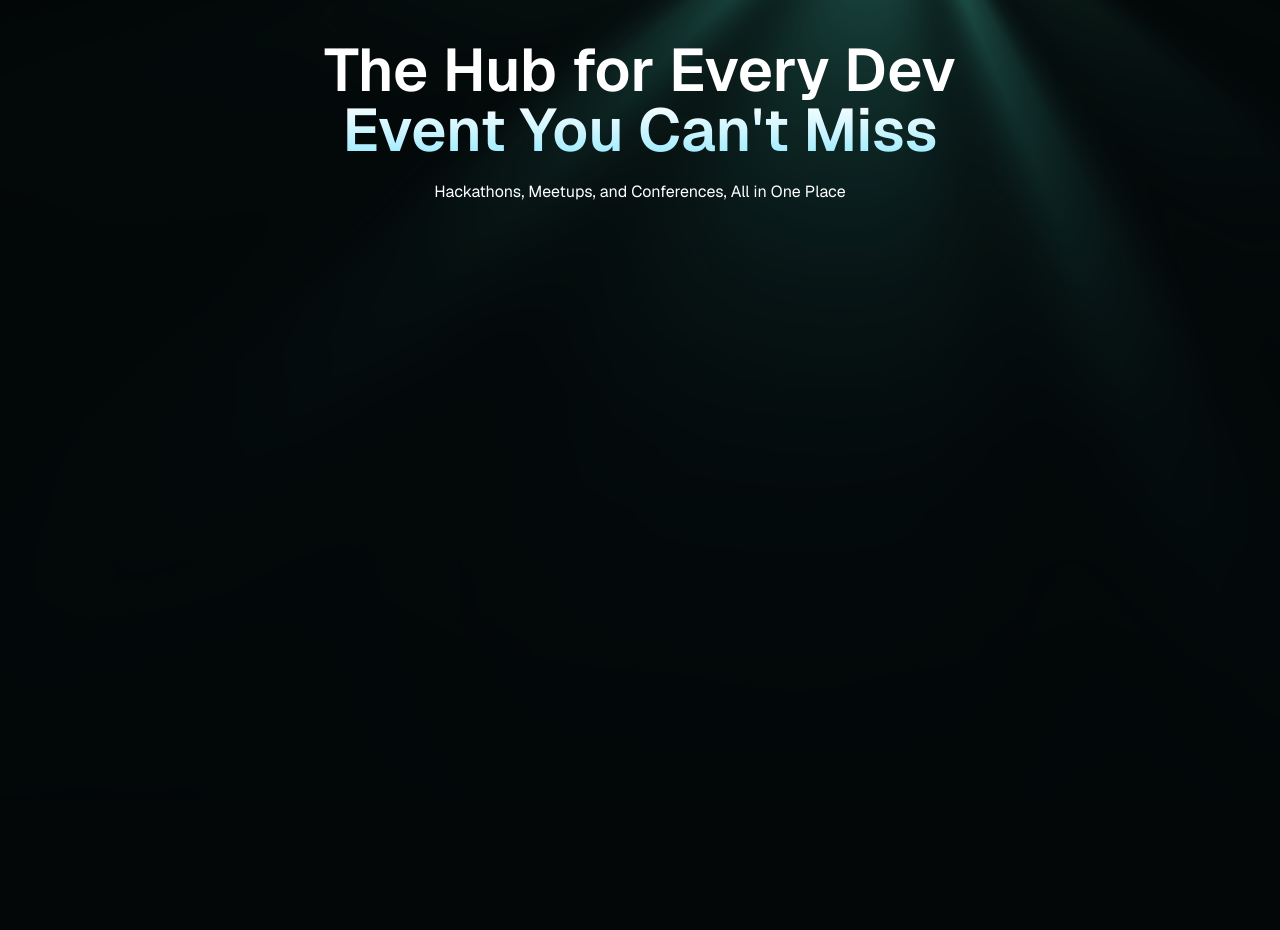
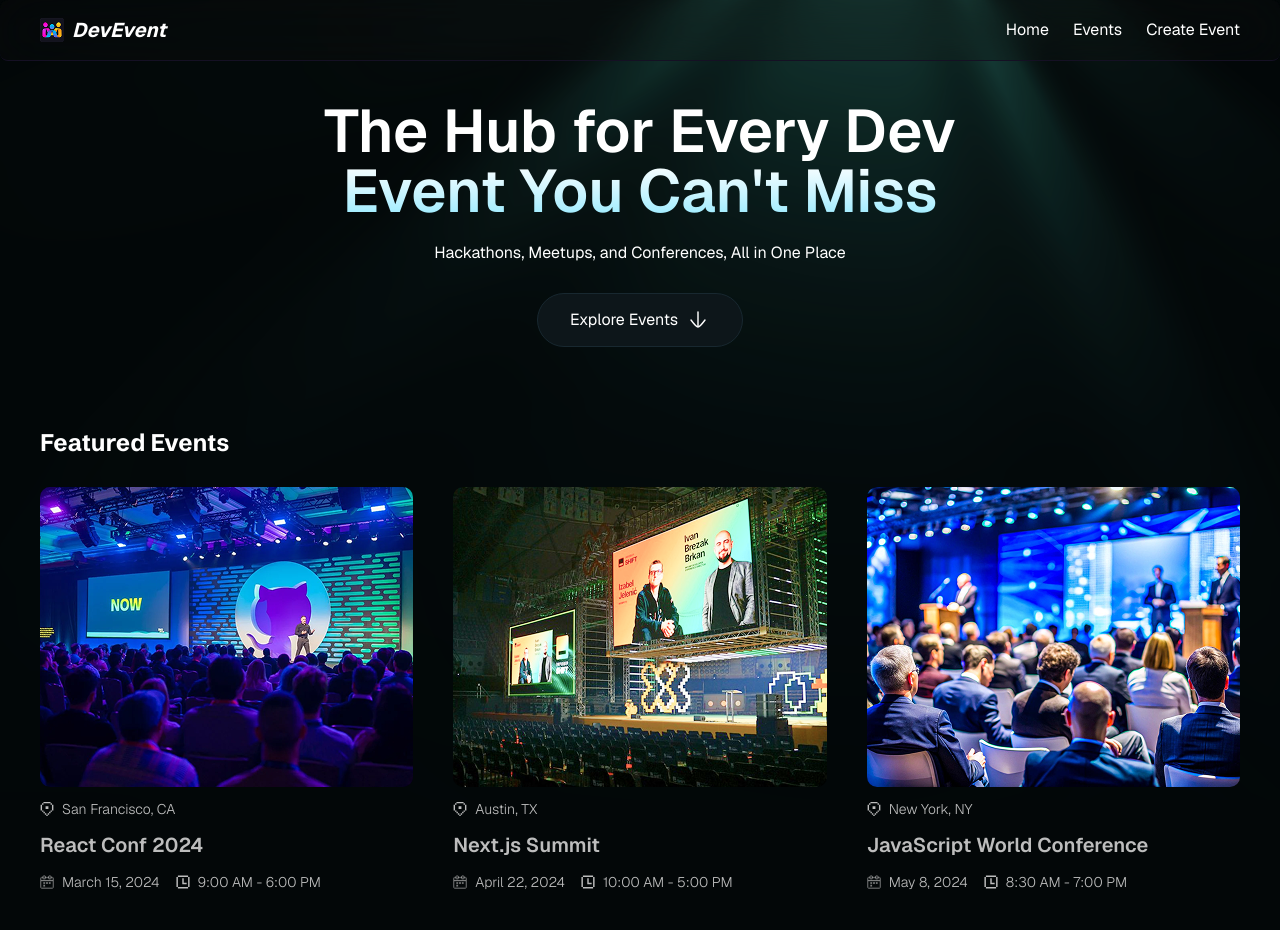
Before and after one commit to asilbek2706/NextJS-16-tutorial, a Next.js app: page / in a window 1280 px wide. Shown: the top 930 px of the page. Before the commit the page ends 800 px from the top, so only its background shows below. Built offline with nearby package versions, Linux system fonts and the light colour scheme; a web font is replaced by a local one.

Commit message:
HomePage implemented

```diff
--- a/app/layout.tsx
+++ b/app/layout.tsx
@@ -4,6 +4,7 @@
 import { ReactNode } from 'react';
 import { cn } from '@/lib/utils';
 import LightRays from '@/components/LightRays';
+import Navbar from '@/components/Navbar';
 
 const geist = Geist({ subsets: ['latin'], variable: '--font-sans' });
 
@@ -38,8 +39,11 @@
                 'font-sans',
                 geist.variable
             )}
+            style={{ scrollBehavior: 'smooth' }}
         >
             <body className='min-h-screen flex flex-col'>
+                <Navbar />
+
                 <div className={'absolute inset-0 top-0 z-[-1] min-h-screen'}>
                     <LightRays
                         raysOrigin='top-center-offset'
--- a/app/page.tsx
+++ b/app/page.tsx
@@ -1,10 +1,30 @@
+import ExploreBtn from '@/components/ExploreBtn';
+import EventCard from '@/components/EventCard';
+import { events } from '@/lib/constants';
+
 const Page = () => {
     return (
         <section>
             <h1 className={'text-center'}>
                 The Hub for Every Dev <br /> Event You Can&#39;t Miss
             </h1>
-            <p className={'text-center mt-5'}>Hackathons, Meetups, and Conferences, All in One Place</p>
+            <p className={'text-center mt-5'}>
+                Hackathons, Meetups, and Conferences, All in One Place
+            </p>
+
+            <ExploreBtn />
+
+            <div className={'mt-20 space-y-7'}>
+                <h3>Featured Events</h3>
+
+                <ul className={'events'} id={'events'}>
+                    {events.map((event) => (
+                        <li style={{listStyleType: 'none'}} key={event.title}>
+                            <EventCard {...event} />
+                        </li>
+                    ))}
+                </ul>
+            </div>
         </section>
     );
 };
--- /dev/null
+++ b/components/EventCard.tsx
@@ -0,0 +1,37 @@
+import Link from 'next/link';
+import Image from 'next/image';
+
+interface Props {
+    title: string;
+    image: string;
+    slug: string;
+    location: string;
+    date: string;
+    time: string;
+}
+
+const EventCard = ({ title, image, slug, location, date, time }: Props) => {
+    return (
+        <Link href={`/events/${slug}`} id={'event-card'}>
+            <Image src={image} alt={title} width={410} height={300} className={'poster'} />
+            <div className={'flex flex-row gap-2'}>
+                <Image src={'/icons/pin.svg'} alt={'location'} width={14} height={14} />
+                <p>{location}</p>
+            </div>
+            <p className={'title'}>{title}</p>
+
+            <div className={'datetime'}>
+                <div>
+                    <Image src={'/icons/calendar.svg'} alt={'date'} width={14} height={14} />
+                    <p>{date}</p>
+                </div>
+                <div>
+                    <Image src={'/icons/clock.svg'} alt={'time'} width={14} height={14} />
+                    <p>{time}</p>
+                </div>
+            </div>
+        </Link>
+    );
+};
+
+export default EventCard;
--- /dev/null
+++ b/components/ExploreBtn.tsx
@@ -0,0 +1,13 @@
+'use client'
+
+import Image from 'next/image';
+
+const ExploreBtn = () => {
+    return <button type={'button'} id={'explore-btn'} className={'mt-7 mx-auto'} onClick={() => console.log('Click')}>
+        <a href="#events">Explore Events
+            <Image src={'/icons/arrow-down.svg'}  alt={'arrow-down'} width={24} height={24} />
+        </a>
+    </button>;
+};
+
+export default ExploreBtn;
--- /dev/null
+++ b/components/Navbar.tsx
@@ -0,0 +1,24 @@
+import Link from 'next/link';
+import Image from 'next/image';
+
+const Navbar = () => {
+    return (
+        <header>
+            <nav>
+                <Link href={'/'} className={'logo'}>
+                    <Image src={'/icons/logo.png'} alt={'logo'} width={24} height={24} />
+
+                    <p>DevEvent</p>
+                </Link>
+
+                <ul>
+                    <Link href={'/'}>Home</Link>
+                    <Link href={'/'}>Events</Link>
+                    <Link href={'/'}>Create Event</Link>
+                </ul>
+            </nav>
+        </header>
+    );
+};
+
+export default Navbar;
--- /dev/null
+++ b/lib/constants.ts
@@ -0,0 +1,98 @@
+export const events = [
+    {
+        slug: 'react-conf-2024',
+        image: '/images/event1.png',
+        title: 'React Conf 2024',
+        location: 'San Francisco, CA',
+        date: 'March 15, 2024',
+        time: '9:00 AM - 6:00 PM',
+    },
+    {
+        slug: 'nextjs-summit',
+        image: '/images/event2.png',
+        title: 'Next.js Summit',
+        location: 'Austin, TX',
+        date: 'April 22, 2024',
+        time: '10:00 AM - 5:00 PM',
+    },
+    {
+        slug: 'javascript-world',
+        image: '/images/event3.png',
+        title: 'JavaScript World Conference',
+        location: 'New York, NY',
+        date: 'May 8, 2024',
+        time: '8:30 AM - 7:00 PM',
+    },
+    {
+        slug: 'ai-hackathon-2024',
+        image: '/images/event4.png',
+        title: 'AI Innovation Hackathon',
+        location: 'Seattle, WA',
+        date: 'June 14-16, 2024',
+        time: '48 Hours',
+    },
+    {
+        slug: 'web3-developer-meetup',
+        image: '/images/event5.png',
+        title: 'Web3 Developer Meetup',
+        location: 'Miami, FL',
+        date: 'July 20, 2024',
+        time: '6:00 PM - 9:00 PM',
+    },
+    {
+        slug: 'fullstack-conference',
+        image: '/images/event6.png',
+        title: 'Full Stack Conference',
+        location: 'Denver, CO',
+        date: 'August 12, 2024',
+        time: '9:00 AM - 6:00 PM',
+    },
+    {
+        slug: 'devops-unleashed',
+        image: '/images/event1.png',
+        title: 'DevOps Unleashed',
+        location: 'Chicago, IL',
+        date: 'September 5, 2024',
+        time: '8:00 AM - 5:30 PM',
+    },
+    {
+        slug: 'mobile-dev-summit',
+        image: '/images/event2.png',
+        title: 'Mobile Development Summit',
+        location: 'Los Angeles, CA',
+        date: 'October 18, 2024',
+        time: '9:30 AM - 6:00 PM',
+    },
+    {
+        slug: 'cybersecurity-conference',
+        image: '/images/event3.png',
+        title: 'Cybersecurity Conference',
+        location: 'Boston, MA',
+        date: 'November 2, 2024',
+        time: '8:00 AM - 7:00 PM',
+    },
+    {
+        slug: 'data-science-hackathon',
+        image: '/images/event4.png',
+        title: 'Data Science Hackathon',
+        location: 'San Diego, CA',
+        date: 'December 7-9, 2024',
+        time: '72 Hours',
+    },
+    {
+        slug: 'cloud-native-meetup',
+        image: '/images/event5.png',
+        title: 'Cloud Native Meetup',
+        location: 'Portland, OR',
+        date: 'January 15, 2025',
+        time: '6:30 PM - 9:00 PM',
+    },
+    {
+        slug: 'frontend-masters',
+        image: '/images/event6.png',
+        title: 'Frontend Masters Conference',
+        location: 'Nashville, TN',
+        date: 'February 28, 2025',
+        time: '9:00 AM - 5:00 PM',
+    },
+];
```
